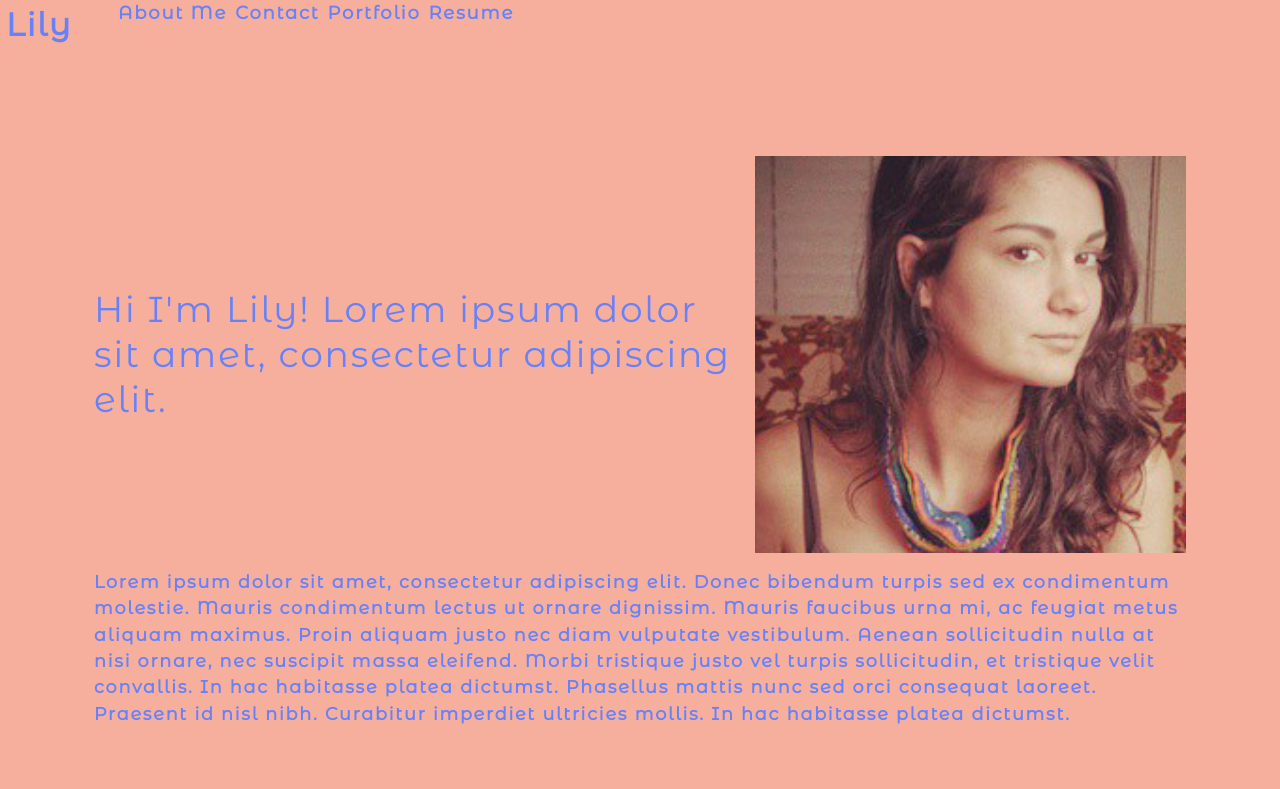
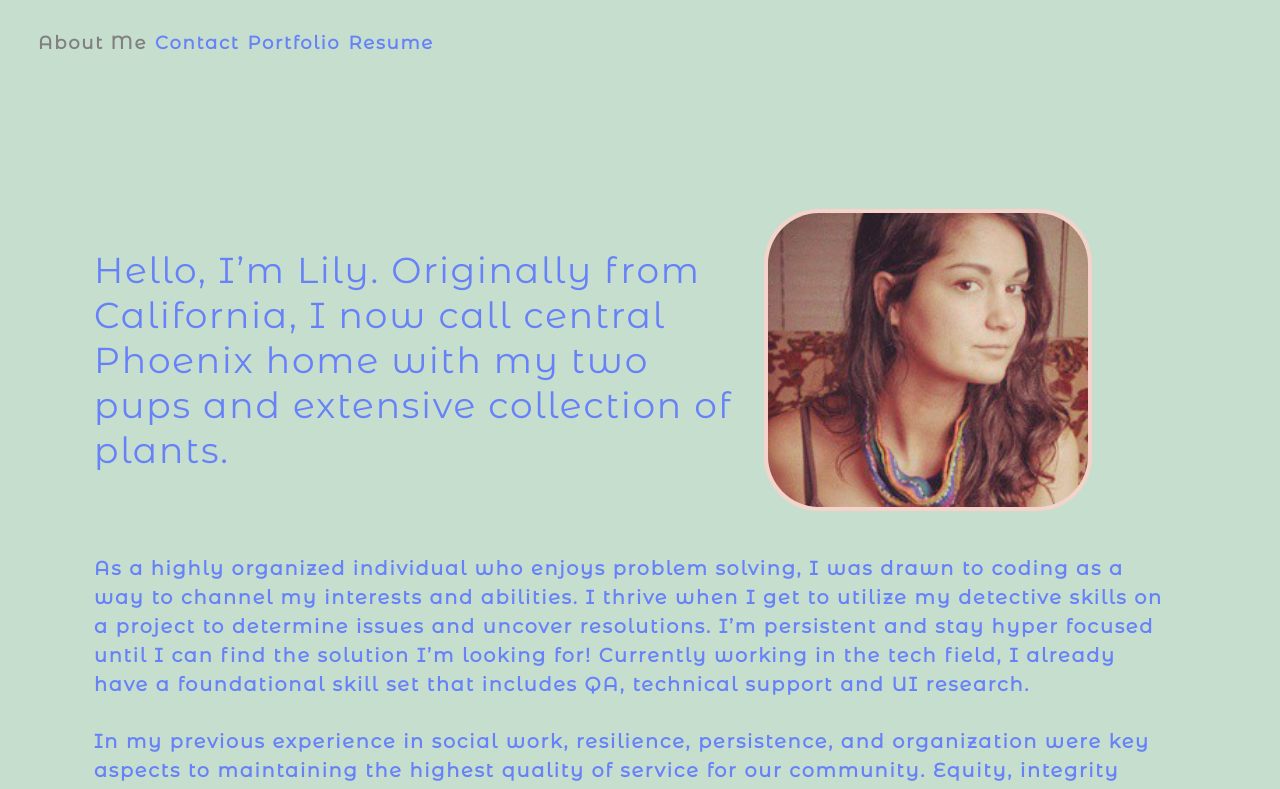
Before and after one commit to lilyhi/my-portfolio, a React (Create React App) app: page / in a window 1280 px wide. Shown: the top 789 px of the page. Built offline with nearby package versions, Linux system fonts and the light colour scheme.

Commit message:
edited styling

```diff
--- a/src/components/About/index.js
+++ b/src/components/About/index.js
@@ -1,5 +1,5 @@
 import React from 'react';
-import coverImage from "../../assets/cover/cover-image.png";
+// import coverImage from "../../assets/cover/cover-image.png";
 
 // function About() {
 //   return (
@@ -21,18 +21,29 @@ function About() {
   return (
     <section className="my-5" >
       <div className="aboutIntro">
-        <h1 style={{ width: "60%", marginRight: "15px"}} id="about">Hi I'm Lily! Lorem ipsum dolor sit amet, consectetur adipiscing elit.</h1>
-        <img src={`${process.env.PUBLIC_URL}/images/lilyhi.png`} className="my-2"
-        style={{ width: "40%" }} alt="cover" />
+        <h1 style={{ width: "60%", marginRight: "15px"}} id="about">Hello, I’m Lily. Originally from California, I now call central
+        Phoenix home with my two pups and extensive collection of plants.
+        </h1>
+        <img src={`${process.env.PUBLIC_URL}/images/lilyhi.png`} className="my-2 personal-image"
+        style={{ width: "30%" }} alt="headshot of Lily" />
       </div>
-      <div className="my-2">
+      <br/>
+      <div className="my-2 aboutMe">
         <p>
-          Lorem ipsum dolor sit amet, consectetur adipiscing elit. Donec bibendum turpis sed ex condimentum molestie. Mauris condimentum lectus ut ornare dignissim. Mauris faucibus urna mi, ac feugiat metus aliquam maximus. Proin aliquam justo nec diam vulputate vestibulum. Aenean sollicitudin nulla at nisi ornare, nec suscipit massa eleifend. Morbi tristique justo vel turpis sollicitudin, et tristique velit convallis. In hac habitasse platea dictumst. Phasellus mattis nunc sed orci consequat laoreet. Praesent id nisl nibh. Curabitur imperdiet ultricies mollis. In hac habitasse platea dictumst.
-      </p>
+        As a highly organized individual who enjoys problem solving, I was drawn to coding as a way to channel my interests and abilities. I thrive when I get to utilize my detective skills on a project to determine issues and uncover resolutions. I’m persistent and stay hyper focused until I can find the solution I’m looking for!
+        Currently working in the tech field, I already have a foundational skill set that includes QA, technical support and UI research.
+        <br/>
+        <br/>
+        In my previous experience in social work, resilience, persistence, and organization were key aspects to maintaining the highest quality of service for our community. Equity, integrity and diversity are also values that are extremely important to me in life and work.
+        I’m excited to bring my unique perspective to coding and the tech industry.
+        </p>
       </div>
     </section>
   )
 }
 
 
+
+
+
 export default About;
--- a/src/components/Contact/index.js
+++ b/src/components/Contact/index.js
@@ -47,15 +47,15 @@ function ContactForm() {
   return (
     <section className="contactContainer">
       <div>
-      <h1 data-testid="h1tag">Contact Me</h1>
+      <h1 data-testid="h1tag">Contact Me:</h1>&nbsp;
       <form id="contact-form" onSubmit={handleSubmit}>
         <div className="form-group">
           <label htmlFor="name">Name:</label>
-          <input type="text" defaultValue={name} onBlur={handleChange} name="name" />
+          <input style={{marginLeft:"5px"}} type="text" defaultValue={name} onBlur={handleChange} name="name" />
         </div>
         <div className="form-group">
           <label htmlFor="email">Email:</label>
-          <input type="email" defaultValue={email} name="email" onBlur={handleChange} />
+          <input style={{marginLeft:"5px"}} type="email" defaultValue={email} name="email" onBlur={handleChange} />
         </div>
         <div className="form-check">
           <label className="form-check-label" htmlFor="message">Message:</label>
@@ -66,14 +66,14 @@ function ContactForm() {
             <p className="error-text">{errorMessage}</p>
           </div>
         )}
-        <button data-testid="button" type="submit">Submit</button>
+        <button data-testid="button" type="submit" className="btn btn-outline-secondary btn-lg">Submit</button>
       </form>
       </div>
       <div>
-        <h1>My Details</h1>
+        <h1>My Details:</h1>&nbsp;
         <p>Email: lilyygf@gmail.com</p>
-        <p>PO Box 714</p>
-        <p>799-876-1212</p>
+        <p>Phone: (602)349-1267</p>
+        <p>Phoenix, AZ</p>
       </div>
     </section>
   );
--- a/src/components/Footer/index.js
+++ b/src/components/Footer/index.js
@@ -4,7 +4,7 @@ function Footer() {
   return (
     <footer>
       <a href="https://github.com/lilyhi" target="_blank" rel="noreferrer"><i className="fab fa-github-alt"></i></a>
-      <a href="https://github.com" target="_blank" rel="noreferrer"><i className="fab fa-linkedin-in"></i></a>
+      <a href="https://www.linkedin.com/in/lily-hissong/" target="_blank" rel="noreferrer"><i className="fab fa-linkedin-in"></i></a>
       <a href="mailto:lilyygf@gmail.com" target="_blank" rel="noreferrer"><i className="fas fa-envelope-open-text"></i></a>
     </footer>
   )
--- a/src/components/Nav/index.js
+++ b/src/components/Nav/index.js
@@ -13,13 +13,13 @@ function Nav(props) {
 
   return (
     <header className="flex-row px-1">
-      <h2>
+      {/* <h2>
         <a data-testid="link" href="/">
           <span role="img"></span> Lily
         </a>
-      </h2>
+      </h2> */}
       <nav>
-        <ul className="flex-row">
+        <ul className="flex-row navList">
           {/* looping throught the navigation list creeated in app.js  */}
           {pages.map((page) => (
             <li
--- a/src/components/Portfolio/index.js
+++ b/src/components/Portfolio/index.js
@@ -62,8 +62,8 @@ function Portfolio() {
   ]);
   return (
     <div>
-      <h1>Hello Portfolio</h1>
-   <hr className="bg-secondary"/>
+      <h1 className= "main-title">Portfolio</h1>
+    <hr className="break-line"/>
       {/* Loop through the list of projects  */}
       <div>
         <div className="flex-row projectContainer">
--- a/src/components/Resume/index.js
+++ b/src/components/Resume/index.js
@@ -14,7 +14,8 @@ function Resume() {
 // ])
   return (
     <div>
-      <h1>Hello Resume</h1>
+      <h1 className= "main-title">Resume</h1>
+      <hr className="break-line"/>
         <a href={`${process.env.PUBLIC_URL}/resume/Liliana_Hissong_Resume.pdf`}target="_blank" rel="noreferrer">Download Resume</a>
     </div>
   )
--- a/src/index.css
+++ b/src/index.css
@@ -19,7 +19,7 @@ main {
 }
 /* #41e9a6 */
 :root {
-  --primary: #F7AF9D;
+  --primary: #C5DECD;
   --secondary: hsl(229, 92%, 69%);
   --tertiary: #91A6FF;
   --light: #C5DECD;
@@ -91,8 +91,9 @@ h6 {
 }
 
 p {
-  font-size: 1.1rem;
+  font-size: 1.2rem;
   margin-top: 0;
+  /* padding-right: 1%; */
 }
 
 .projectLinks >a {
@@ -108,7 +109,8 @@ p {
   align-items: center;
   margin: 20px 40px;
   width: 500px;
-  background-color: rgb(252, 197, 183);
+  /* background-color: rgb(252, 197, 183); */
+  background-color: rgb(183 198 252);
   padding: 10px;
 }
 
@@ -125,10 +127,17 @@ p {
 .aboutIntro {
   display: flex;
   align-items: center;
-  /* flex-wrap: wrap; */
+  flex-wrap: wrap;
+  /* i had flex wrap commented out */
 }
+
+.aboutMe {
+    padding-right: 2%;
+}
+
 a:hover {
   text-decoration: underline;
+  color: rgb(55, 53, 53);
 }
 
 header {
@@ -175,10 +184,12 @@ form {
 input {
   font-size: 1rem;
   padding: 0.25rem;
-  border: 1px solid var(--dark);
+	border: 3px solid #a6b2bb;
   outline: none;
   border-radius: 3px;
   transition: box-shadow 0.2s;
+  background: #f5d3cb;
+  border-radius: 10px;
 }
 
 input:focus {
@@ -197,12 +208,18 @@ nav a:hover {
 nav  li {
   cursor: pointer;
 }
+.navList {
+  padding: 30px;
+  justify-content: space-between;
+}
 
 textarea {
 	width: 600px;
 	height: 120px;
-	border: 3px solid #cccccc;
+	border: 3px solid #a6b2bb;
+  background: #f5d3cb;
 	padding: 5px;
+  border-radius: 10px;
 }
 
 footer {
@@ -289,7 +306,7 @@ footer {
   cursor: pointer;
 }
 
-.modalBackdrop {
+/* .modalBackdrop {
 	background: rgba(0, 0, 0, .65);
 	bottom: 0;
 	left: 0;
@@ -313,7 +330,7 @@ footer {
 	font-size: 18px;
 	font-weight: 600;
 	margin-bottom: 25px;
-}
+} */
 
 button {
 	background: var(--primary);
@@ -321,10 +338,20 @@ button {
 	border-radius: 5px;
 	color: #fff;
 	cursor: pointer;
-	font-size: 16px;
+	font-size: 35px;
 	font-weight: 600;
 	margin-bottom: 30px;
 	padding: 10px 15px;
+}
+
+.main-title {
+  text-align: center;
+
+}
+
+.personal-image {
+  border-radius: 55px;
+  border: 4px solid #f5d3cb;
 }
 
 a {
@@ -337,6 +364,10 @@ a {
 
 }
 
+.break-line {
+  border: 4px dotted #f5d3cb;
+}
+
 .navActive {
-  color: var(--secondary);
+  color: gray;
 }
```
